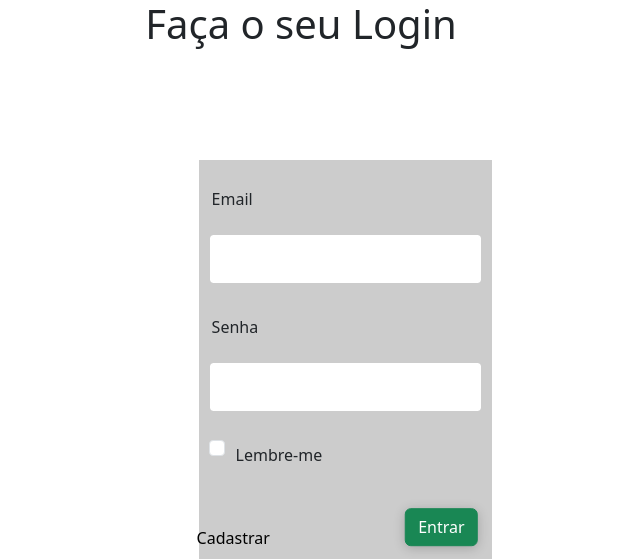
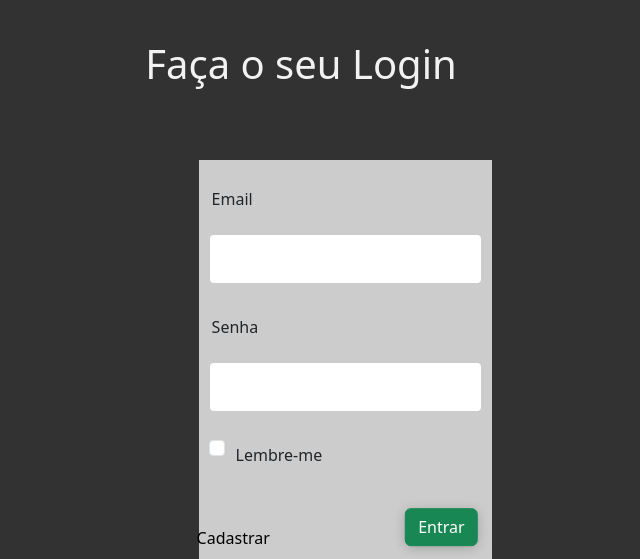
Before and after one commit to PC-Pedro/Comunicacao, a PHP site: page /Comunicacao/View/login/index.php in a window 1280 px wide. Shown: the top 559 px of the page, without its empty margins (339-979 px from the left). Run offline with PHP 8.4, Linux system fonts and the light colour scheme; a stand-in replaces the project's code that opens the database connection; some libraries are stand-ins or nearby versions.

Commit message:
#main# Arrumando layout pagina login

```diff
--- a/View/login/index.php
+++ b/View/login/index.php
@@ -18,6 +18,8 @@ require_once '../../config_serve.php';
     }
 
     h1 {
+      margin-top: 40px;
+      color: #f2f2f2;
       text-align: center;
     }
 
@@ -102,6 +104,9 @@ require_once '../../config_serve.php';
       border-radius: 4px;
       box-sizing: border-box;
     }
+    body{
+      background-color: rgb(50,50,50);
+    }
   </style>
 
 </head>
```
